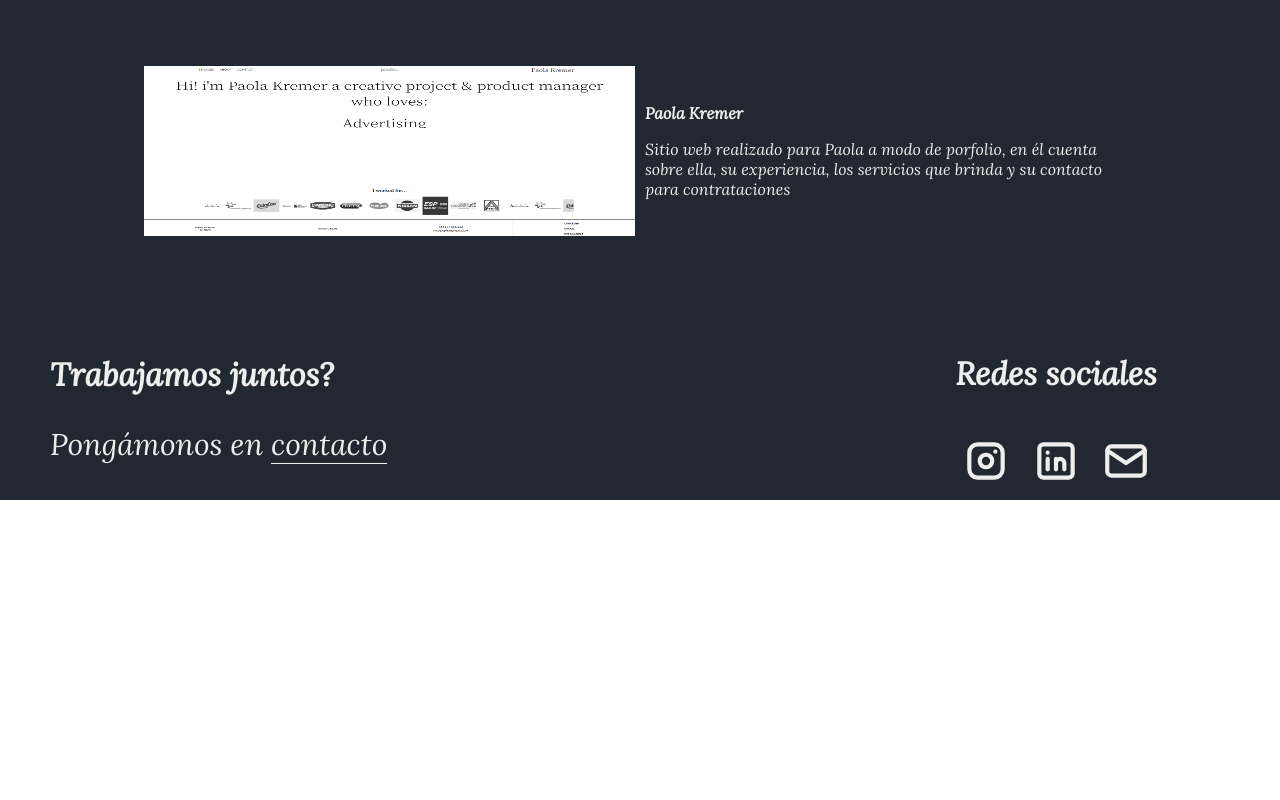
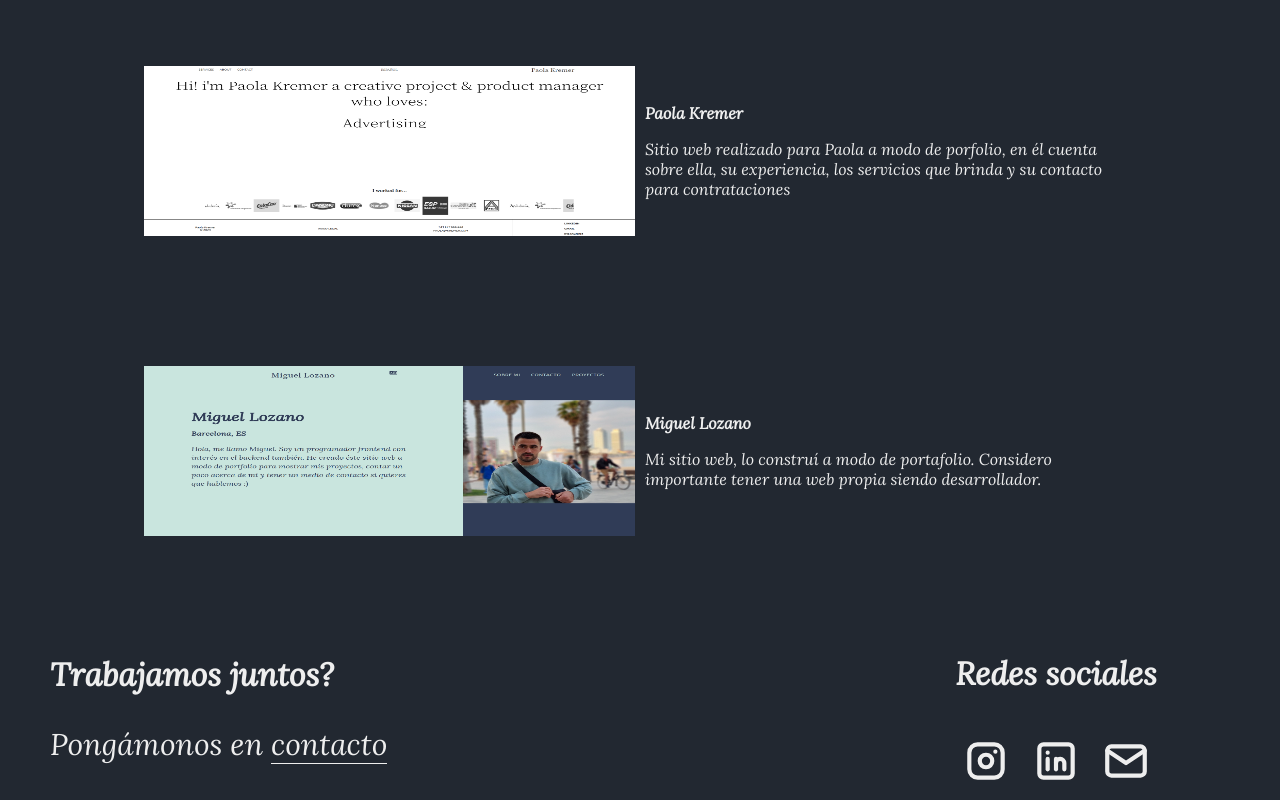
Before and after one commit to lozanoMiguel/portafolio, a React (Create React App) app: page /projects in a window 1280 px wide. Shown: the part 1760-2560 px from the top of the page. Before the commit the page ends 2260 px from the top, so only its background shows below. Built offline with nearby package versions, Linux system fonts and the light colour scheme.

Commit message:
"finish"

```diff
--- a/src/components/ProjectsContainer.jsx
+++ b/src/components/ProjectsContainer.jsx
@@ -7,6 +7,7 @@ import p3 from '../images/notes.png'
 import p4 from '../images/batSignal.png'
 import p5 from '../images/multirivel.png'
 import p6 from '../images/paola.png'
+import p7 from '../images/lozanomiguel.png'
 import { useTranslation } from 'react-i18next'
 import ModalTransition from './ModalTransition';
 
@@ -59,6 +60,12 @@ export default function ProjectsContainer() {
               title = {t("projects.p6title")}
               description = {t("projects.p6")}
             />
+            <Project
+              url = { "https://github.com/lozanoMiguel/portafolio" }
+              img = { p7 }
+              title = {t("projects.p7title")}
+              description = {t("projects.p7")}
+            />
           </div>
         </section>
       </main>
--- a/src/translate/en/global.json
+++ b/src/translate/en/global.json
@@ -34,7 +34,9 @@
     "p5title": "Multirivel",
     "p5":"Project carried out for 'Agency Right Now,' the project involved migrating a website built with HTML5, CSS, jQuery, and JavaScript to a framework. I chose to use the React library for this task. This project was a technical test that I was assigned to complete, which I submitted but never received a response. It was a time-consuming effort that taught me a lot, and that's why I have decided to include it in my portfolio. Despite not receiving any feedback, it was a valuable learning experience.",
     "p6title":"Paola Kremer",
-    "p6":"Website made for Paola as a portfolio, in which she tells about herself, her experience, the services she provides and her contact for hiring"
+    "p6":"Website made for Paola as a portfolio, in which she tells about herself, her experience, the services she provides and her contact for hiring",
+    "p7title":"Miguel Lozano",
+    "p7":"My Web site. it was built as a portfolio. I think it's important to have your own website as a programmer."
   },
   "footer":{
     "question":"Let's go work togheter?",
--- a/src/translate/es/global.json
+++ b/src/translate/es/global.json
@@ -34,7 +34,9 @@
     "p5title":"Multirivel",
     "p5":"Realicé un proyecto como prueba técnica para la agencia 'Agency Right Now'. El objetivo principal del proyecto fue migrar una página web desarrollada con HTML5, CSS, jQuery y JavaScript a un framework. Decidí utilizar la biblioteca React para llevar a cabo esta migración. Aunque entregué el proyecto, lamentablemente no recibí ninguna respuesta por parte de la empresa. Esta experiencia me permitió invertir tiempo y esfuerzo en el proyecto, y aprendí mucho en el proceso. A pesar de no obtener una respuesta, considero que fue una valiosa experiencia y por eso he decidido incluirlo en mi lista de proyectos. Me permitió desarrollar mis habilidades y adquirir conocimientos significativos.",
     "p6title":"Paola Kremer",
-    "p6":"Sitio web realizado para Paola a modo de porfolio, en él cuenta sobre ella, su experiencia, los servicios que brinda y su contacto para contrataciones"
+    "p6":"Sitio web realizado para Paola a modo de porfolio, en él cuenta sobre ella, su experiencia, los servicios que brinda y su contacto para contrataciones",
+    "p7title":"Miguel Lozano",
+    "p7":"Mi sitio web, lo construí a modo de portafolio. Considero importante tener una web propia siendo desarrollador."
   },
   "footer":{
     "question":"Trabajamos juntos?",
```
Also changed, not shown: src/images/lozanomiguel.png (added).
